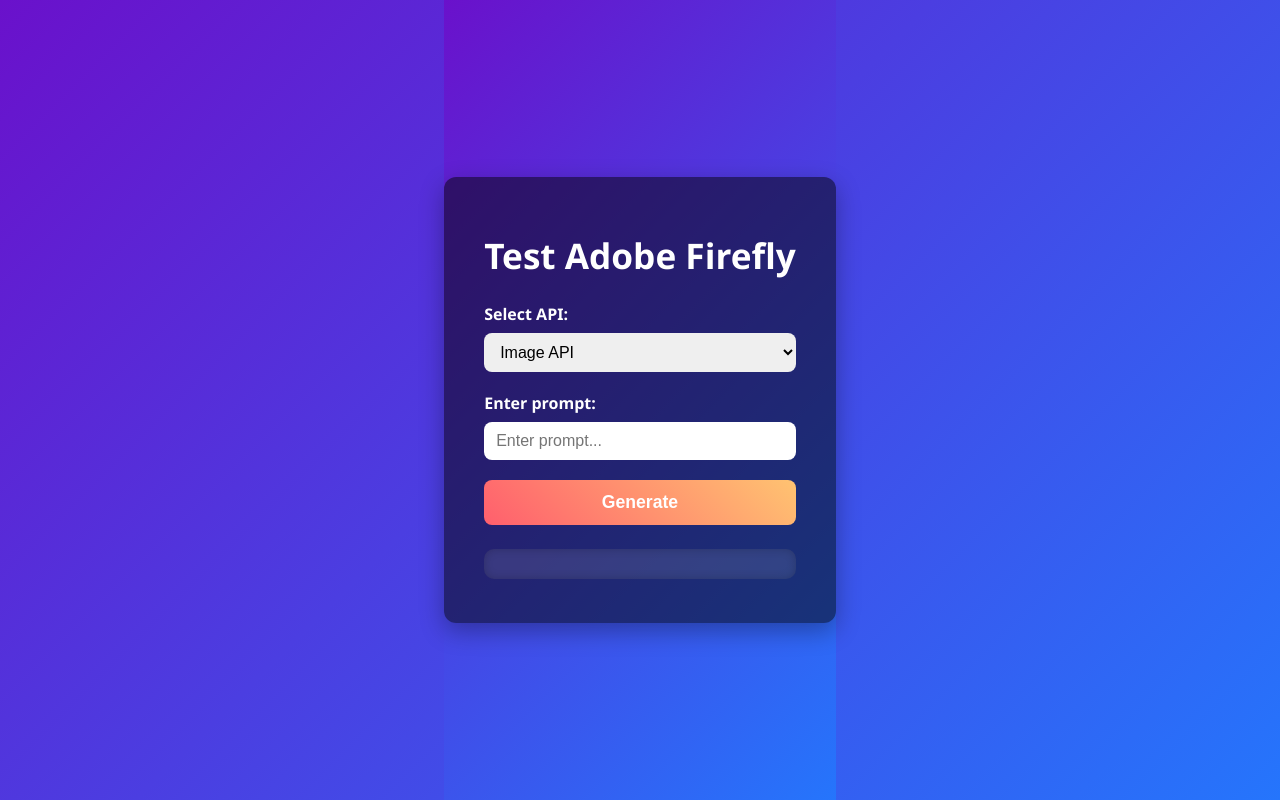
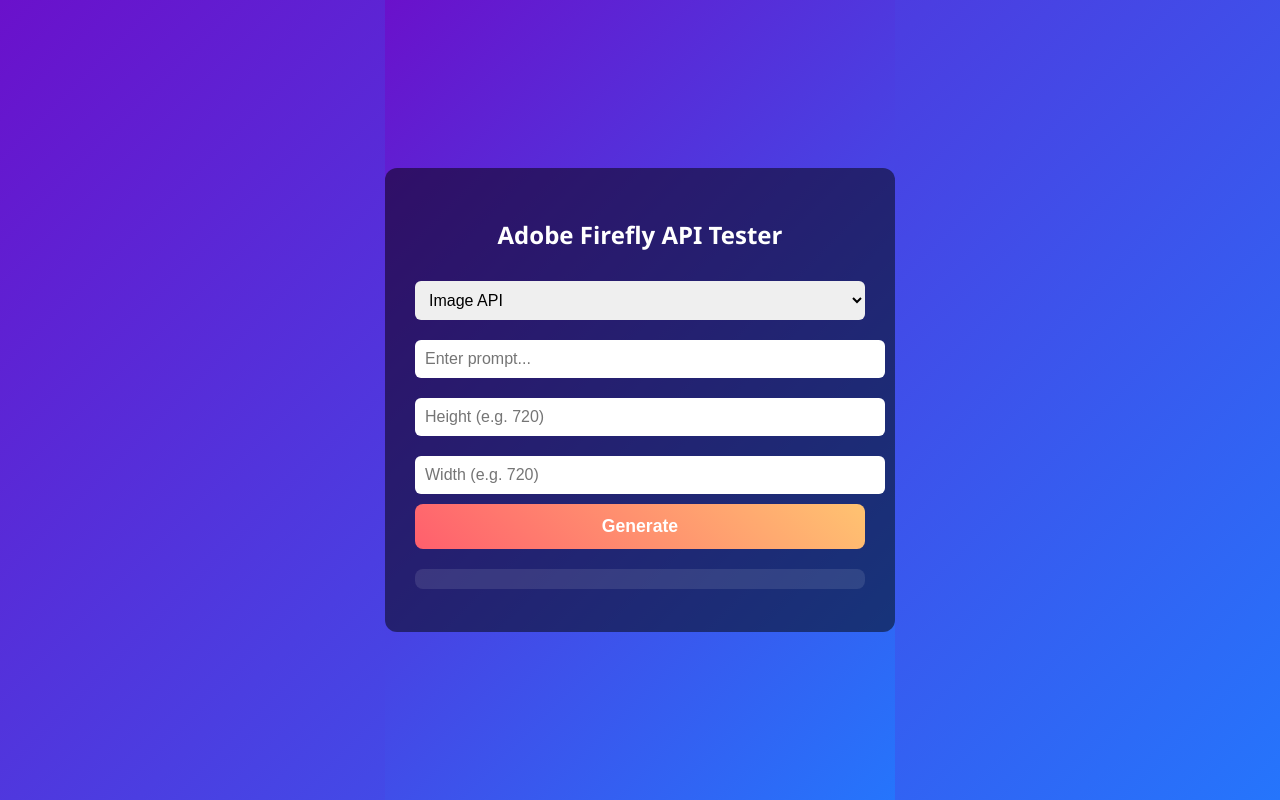
Before and after one commit to milanbangoria87/FireFly, a plain HTML site: page index.html in a window 1280 px wide. Drawn offline with Linux system fonts and the light colour scheme.

Commit message:
Update index.html

```diff
--- a/index.html
+++ b/index.html
@@ -5,7 +5,6 @@
   <meta name="viewport" content="width=device-width, initial-scale=1" />
   <title>Adobe Firefly API Tester</title>
   <style>
-    /* Full screen gradient background */
     body, html {
       height: 100%;
       margin: 0;
@@ -17,127 +16,107 @@
       color: white;
       text-align: center;
     }
-
-    /* Container to hold everything */
     .container {
       background: rgba(0, 0, 0, 0.5);
-      padding: 30px 40px;
+      padding: 30px;
       border-radius: 12px;
-      box-shadow: 0 8px 24px rgba(0, 0, 0, 0.3);
-      max-width: 420px;
+      max-width: 450px;
       width: 100%;
     }
-
-    h1 {
-      margin-bottom: 24px;
-      font-weight: 700;
-      font-size: 2.2rem;
-    }
-
-    label {
-      display: block;
-      font-weight: 600;
-      margin-bottom: 8px;
-      text-align: left;
-    }
-
-    select, input[type="text"] {
+    input, select {
       width: 100%;
-      padding: 10px 12px;
-      margin-bottom: 20px;
-      border-radius: 8px;
+      padding: 10px;
+      margin: 10px 0;
+      border-radius: 6px;
       border: none;
       font-size: 1rem;
-      box-sizing: border-box;
     }
-
-    select:focus, input[type="text"]:focus {
-      outline: none;
-      box-shadow: 0 0 8px #7b9cff;
-    }
-
     button {
-      background-color: #ff5f6d;
-      background-image: linear-gradient(45deg, #ff5f6d, #ffc371);
-      border: none;
-      color: white;
-      padding: 12px 0;
+      padding: 12px;
       width: 100%;
       font-size: 1.1rem;
-      font-weight: 700;
+      background: linear-gradient(45deg, #ff5f6d, #ffc371);
+      border: none;
       border-radius: 8px;
       cursor: pointer;
-      transition: background 0.3s ease;
+      font-weight: bold;
+      color: white;
     }
-
-    button:hover {
-      background-image: linear-gradient(45deg, #ffc371, #ff5f6d);
+    #status {
+      margin-top: 20px;
+      font-size: 1rem;
+      font-weight: bold;
+      animation: colorChange 2s infinite alternate;
     }
-
-    pre#result {
-      margin-top: 24px;
+    @keyframes colorChange {
+      0% { color: #ffeb3b; }
+      25% { color: #00e676; }
+      50% { color: #03a9f4; }
+      75% { color: #e91e63; }
+      100% { color: #ff5722; }
+    }
+    pre {
+      text-align: left;
       background: rgba(255, 255, 255, 0.1);
-      padding: 15px;
-      border-radius: 10px;
-      max-height: 250px;
+      padding: 10px;
+      border-radius: 8px;
+      max-height: 200px;
       overflow-y: auto;
-      text-align: left;
-      white-space: pre-wrap;
-      word-wrap: break-word;
-      font-size: 0.9rem;
-      color: #f0f0f0;
-      box-shadow: inset 0 0 10px rgba(0,0,0,0.2);
     }
   </style>
 </head>
 <body>
   <div class="container">
-    <h1>Test Adobe Firefly</h1>
-
+    <h2>Adobe Firefly API Tester</h2>
     <form id="promptForm">
-      <label for="apiSelect">Select API:</label>
-      <select id="apiSelect" name="apiSelect">
+      <select id="apiSelect">
         <option value="image">Image API</option>
         <option value="avatar">Avatar API</option>
         <option value="video">Video API</option>
       </select>
-
-      <label for="promptInput">Enter prompt:</label>
-      <input type="text" id="promptInput" name="promptInput" placeholder="Enter prompt..." required />
-
+      <input type="text" id="promptInput" placeholder="Enter prompt..." required />
+      <input type="number" id="heightInput" placeholder="Height (e.g. 720)" />
+      <input type="number" id="widthInput" placeholder="Width (e.g. 720)" />
       <button type="submit">Generate</button>
     </form>
-
+    <div id="status"></div>
     <pre id="result"></pre>
   </div>
 
   <script>
     document.getElementById("promptForm").addEventListener("submit", async (e) => {
       e.preventDefault();
-
+      const apiType = document.getElementById("apiSelect").value;
       const prompt = document.getElementById("promptInput").value.trim();
-      const apiType = document.getElementById("apiSelect").value;
+      const height = parseInt(document.getElementById("heightInput").value) || 720;
+      const width = parseInt(document.getElementById("widthInput").value) || 720;
 
       if (!prompt) {
         alert("Please enter a prompt!");
         return;
       }
 
+      document.getElementById("status").innerText = "🔐 Generating token...";
+      document.getElementById("result").innerText = "";
+
       try {
-        const res = await fetch("/api/generate", {
+        const response = await fetch("/api/generate", {
           method: "POST",
           headers: { "Content-Type": "application/json" },
-          body: JSON.stringify({ apiType, prompt })
+          body: JSON.stringify({ apiType, prompt, height, width })
         });
 
-        if (!res.ok) {
-          throw new Error("API request failed");
+        const data = await response.json();
+
+        document.getElementById("status").innerText = "✅ Completed!";
+        document.getElementById("result").innerText = JSON.stringify(data, null, 2);
+
+        if (data.videoUrl) {
+          document.getElementById("result").innerHTML = `<a href="${data.videoUrl}" target="_blank" style="color: #00e676;">🎬 View Video</a>`;
         }
-
-        const data = await res.json();
-        document.getElementById("result").innerText = JSON.stringify(data, null, 2);
-      } catch (error) {
-        document.getElementById("result").innerText = "Error: " + error.message;
+      } catch (err) {
+        document.getElementById("status").innerText = "❌ Error occurred";
+        document.getElementById("result").innerText = err.message;
       }
     });
   </script>
```
